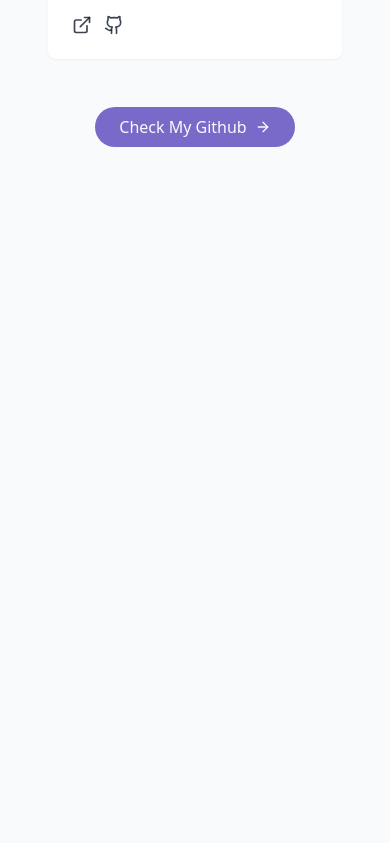
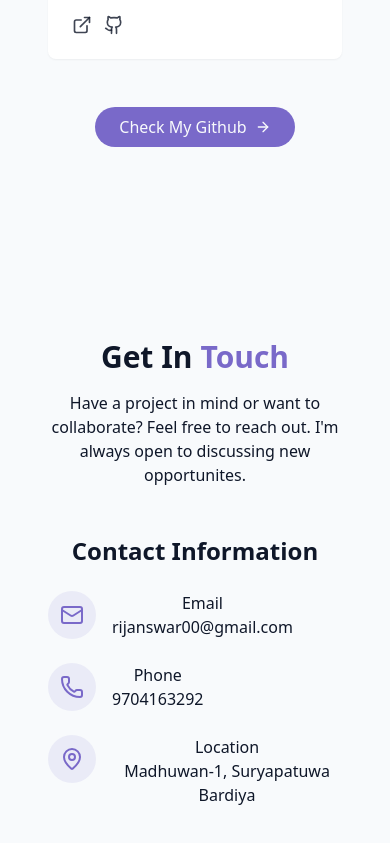
Before and after one commit to rijanswar00/React-Portfolio-App, a React (Vite) app: page / in a window 390 px wide. Shown: the part 6495-7338 px from the top of the page. Before the commit the page ends 6738 px from the top, so only its background shows below. Built offline with nearby package versions, Linux system fonts and the light colour scheme.

Commit message:
new commit

```diff
--- /dev/null
+++ b/src/Components/ContactSection.jsx
@@ -0,0 +1,65 @@
+import { Mail, MapPin, Phone } from "lucide-react"
+
+const ContactSection = () => {
+  return (
+    <section id="contact" className="py-24 px-4 relative bg-secondary/30">
+        <div className="container mx-auto max-w-5xl">
+            <h2 className="text-3xl md:text-4xl font-bold mb-4 text-center">
+                Get In <span className="text-primary">Touch</span>
+            </h2>
+
+            <p className="text-center text-muted-foreground mb-12 max-w-2xl mx-auto">
+                Have a project in mind or want to collaborate? Feel free to reach out. I'm always open to discussing new opportunites.
+            </p>
+
+            <div className="grid grid-cols-1 md:grid-cols-2 gap-12">
+                <div className="space-y-8">
+                    <h3 className="text-2xl font-semibold mb-6">Contact Information</h3>
+
+                    <div className="space-y-6 justify-center">
+
+                        <div className="flex items-start space-x-4">
+                            <div className="p-3 rounded-full bg-primary/10">
+                                <Mail className="h-6 w-6 text-primary" />
+                            </div>
+                            <div>
+                                <h4 className="font-medium">Email</h4>
+                                <a href="mailto: rijanswar00@gmail.com" className="text-muted-foreground hover:text-primary transition-colors">rijanswar00@gmail.com</a>
+                            </div>
+                        </div>
+
+                        <div className="flex items-start space-x-4">
+                            <div className="p-3 rounded-full bg-primary/10">
+                                <Phone className="h-6 w-6 text-primary" />
+                            </div>
+                            <div>
+                                <h4 className="font-medium">Phone</h4>
+                                <a href="tel: 9704163292" className="text-muted-foreground hover:text-primary transition-colors">
+                                    9704163292
+                                </a>
+                            </div>
+                        </div>
+
+                        <div className="flex items-start space-x-4">
+                            <div className="p-3 rounded-full bg-primary/10">
+                                <MapPin className="h-6 w-6 text-primary" />
+                            </div>
+                            <div>
+                                <h4 className="font-medium">Location</h4>
+                                <a  className="text-muted-foreground hover:text-primary transition-colors">
+                                    Madhuwan-1, Suryapatuwa Bardiya
+                                </a>
+                            </div>
+                        </div>
+
+                    </div>
+
+
+                </div>
+            </div>
+        </div>
+    </section>
+  )
+}
+
+export default ContactSection
--- a/src/pages/Home.jsx
+++ b/src/pages/Home.jsx
@@ -1,4 +1,5 @@
 import AboutSection from "../Components/AboutSection"
+import ContactSection from "../Components/ContactSection"
 import HeroSection from "../Components/HeroSection"
 import Navbar from "../Components/Navbar"
 import ProjectsSection from "../Components/ProjectsSection"
@@ -27,6 +28,7 @@
         <AboutSection />
         <SkillsSection />
         <ProjectsSection />
+        <ContactSection />
       </main>
 
       {/* Footer */}
```
